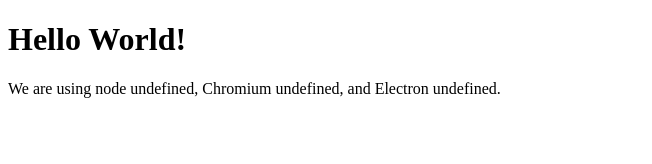
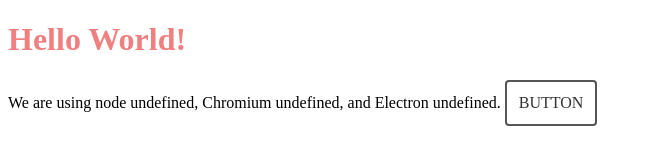
Before and after one commit to dennerj/electron-hello-world, an Electron app: page index.html in a window 800 px wide. Shown: the whole page, without its empty margins (0-652 px from the left). Drawn offline with Linux system fonts and the light colour scheme.

Commit message:
added the first bit of css and a button. eath-shattering stuff

```diff
--- /dev/null
+++ b/assets/css/main.css
@@ -0,0 +1,13 @@
+h1 {
+  color: lightcoral;
+}
+
+a.btn {
+  border: solid 2px #555555;
+  border-radius: 4px;
+  color: #333;
+  display: inline-block;
+  padding: 12px;
+  text-decoration: none;
+
+}
--- a/index.html
+++ b/index.html
@@ -3,6 +3,7 @@
   <head>
     <meta charset="UTF-8">
     <title>Hello World!</title>
+    <link rel="stylesheet" href="./assets/css/main.css">
   </head>
   <body>
     <h1>Hello World!</h1>
@@ -10,6 +11,9 @@
     We are using node <script>document.write(process.versions.node)</script>,
     Chromium <script>document.write(process.versions.chrome)</script>,
     and Electron <script>document.write(process.versions.electron)</script>.
+
+    <a href="" class="btn">BUTTON</a>
+
   </body>
 
   <script>
```
